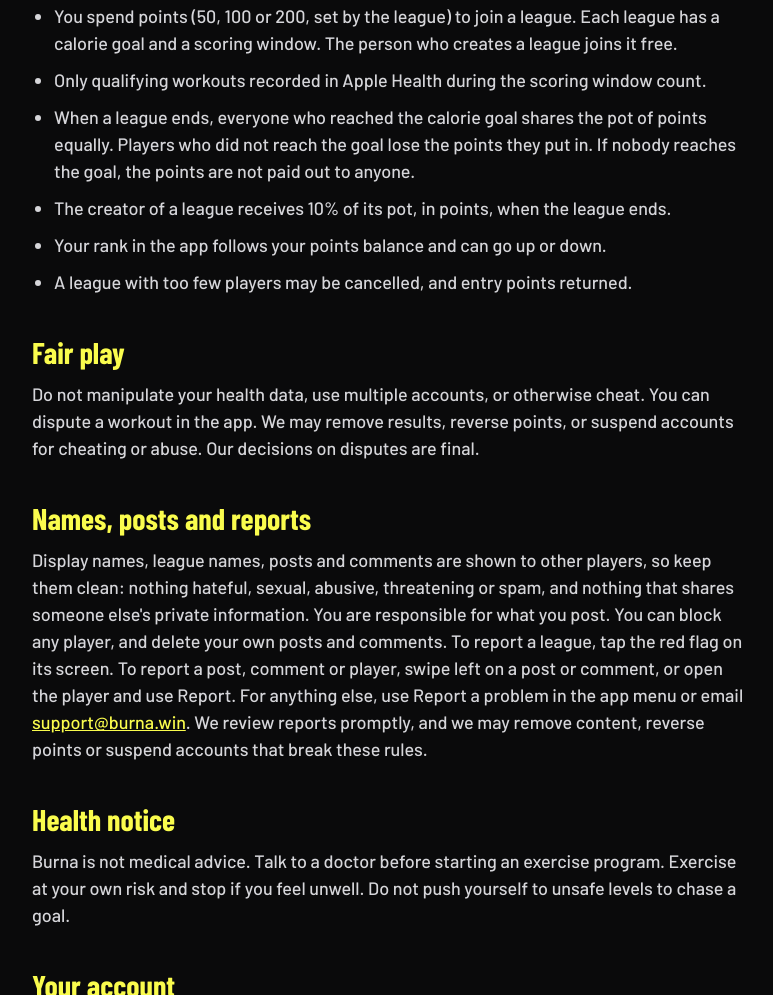
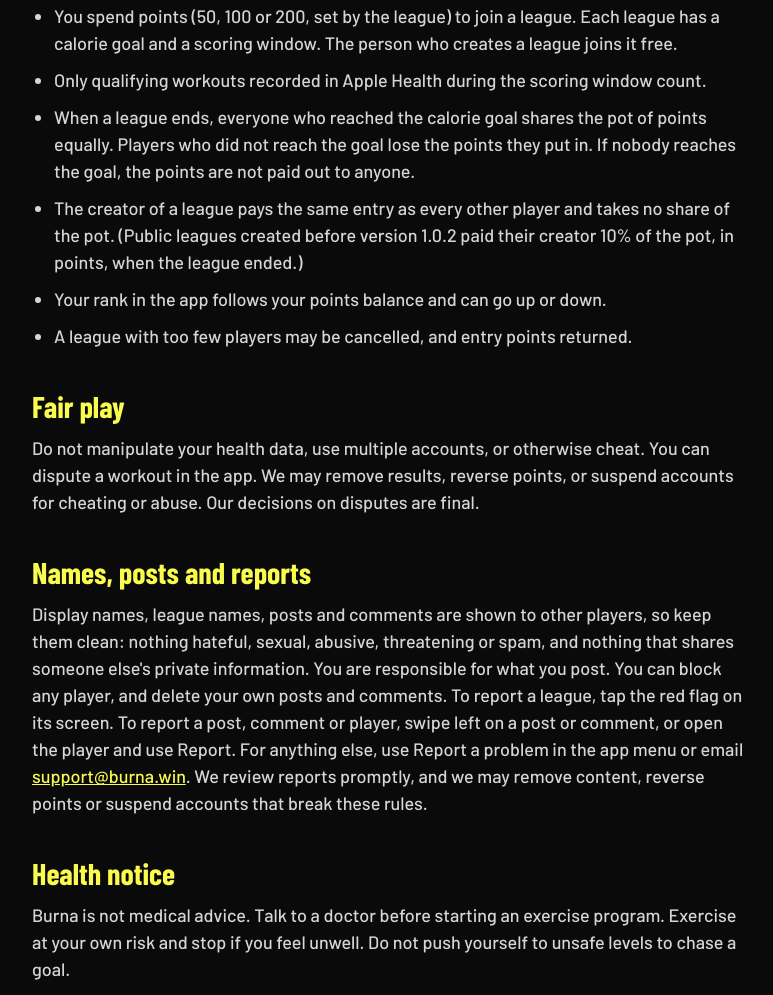
Before and after one commit to burnaapp/burna-web, a plain HTML site: page terms.html in a window 1280 px wide. Shown: the part 716-1711 px from the top of the page, without its empty margins (252-1025 px from the left). Drawn offline with nearby package versions, Linux system fonts and the light colour scheme; a web font is replaced by a local one.

Commit message:
Hosts pay the same entry and take no cut: home page and terms
Co-Authored-By: Claude Sonnet 5.5 <noreply@anthropic.com>

```diff
--- a/terms.html
+++ b/terms.html
@@ -32,7 +32,7 @@
 <li>You spend points (50, 100 or 200, set by the league) to join a league. Each league has a calorie goal and a scoring window. The person who creates a league joins it free.</li>
 <li>Only qualifying workouts recorded in Apple Health during the scoring window count.</li>
 <li>When a league ends, everyone who reached the calorie goal shares the pot of points equally. Players who did not reach the goal lose the points they put in. If nobody reaches the goal, the points are not paid out to anyone.</li>
-<li>The creator of a league receives 10% of its pot, in points, when the league ends.</li>
+<li>The creator of a league pays the same entry as every other player and takes no share of the pot. (Public leagues created before version 1.0.2 paid their creator 10% of the pot, in points, when the league ended.)</li>
 <li>Your rank in the app follows your points balance and can go up or down.</li>
 <li>A league with too few players may be cancelled, and entry points returned.</li>
 </ul>
```
Also changed, not shown: index.html (+1 -1 lines).
